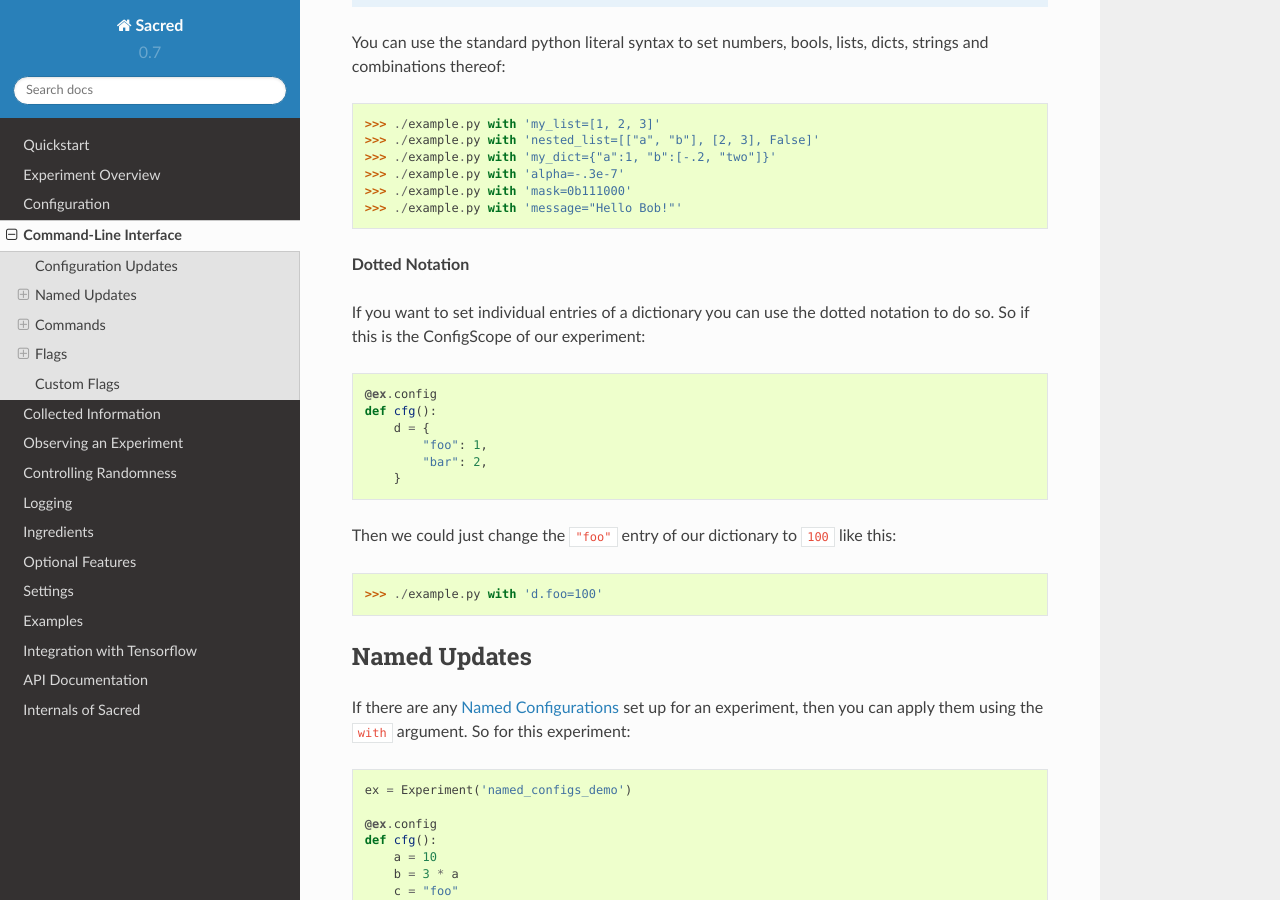
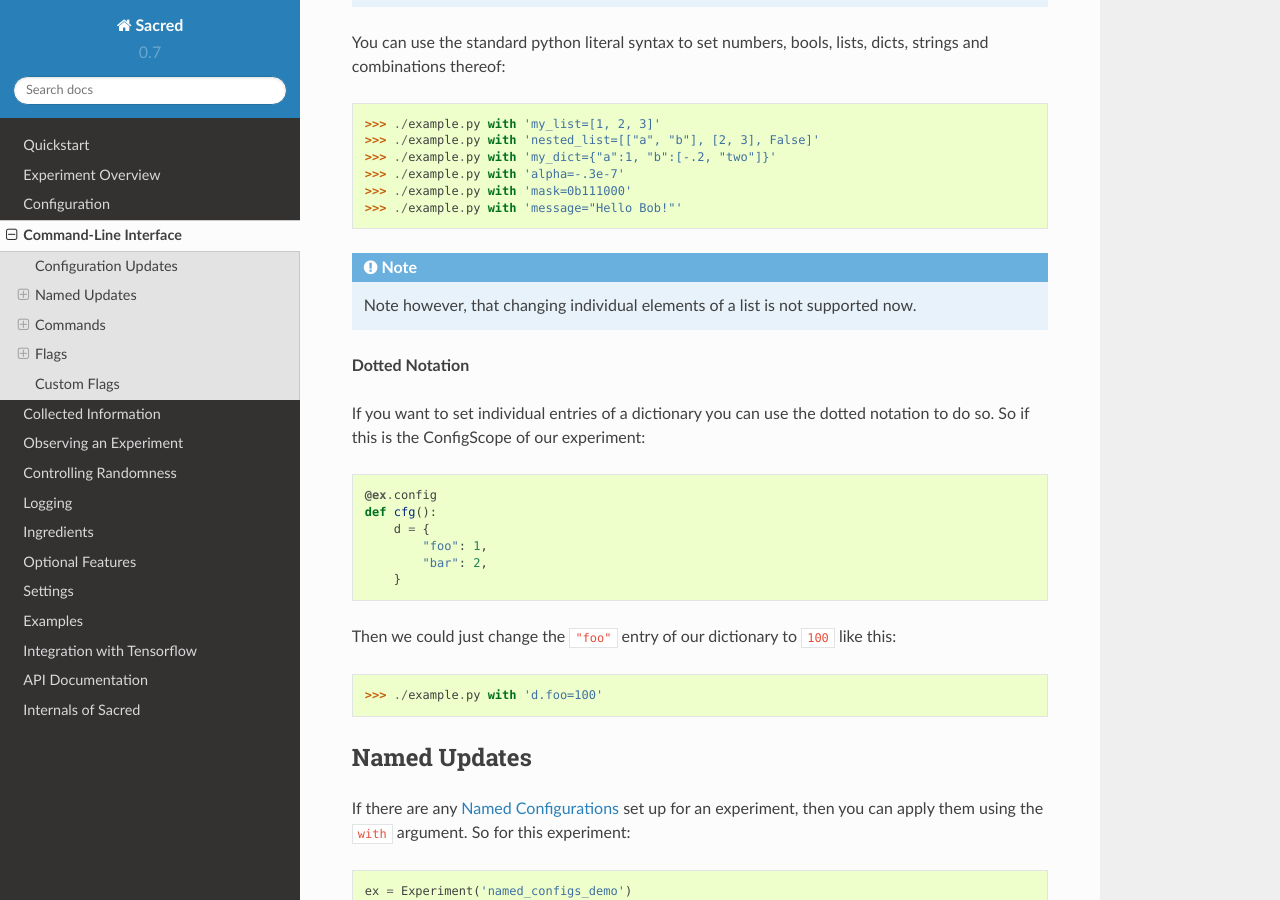
Before and after one commit to IDSIA/sacred, a Sphinx documentation site: the page built from docs/command_line.rst, in a window 1280 px wide and 900 px high, scrolled down 954 px. Built offline with Sphinx 7.4.7 and the Read the Docs theme 2.0.0, drawn with Linux system fonts in a browser that asks for light colours.

Commit message:
List elements not possible to change

```diff
--- a/docs/command_line.rst
+++ b/docs/command_line.rst
@@ -46,6 +46,9 @@ dicts, strings and combinations thereof::
     >>> ./example.py with 'alpha=-.3e-7'
     >>> ./example.py with 'mask=0b111000'
     >>> ./example.py with 'message="Hello Bob!"'
+
+.. note::
+    Note however, that changing individual elements of a list is not supported now.
 
 **Dotted Notation**
 
```
